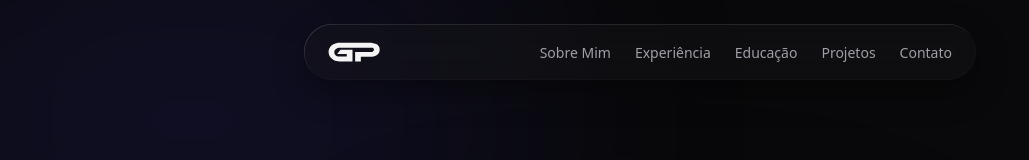
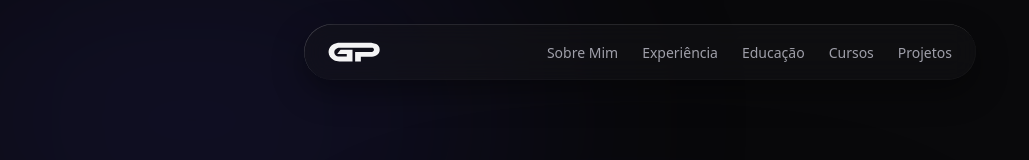
Before and after one commit to GroundWave96/portfolio, a Next.js app: page / in a window 1280 px wide. Shown: the top 160 px of the page, without its empty margins (0-1029 px from the left). Built offline with nearby package versions, Linux system fonts and the light colour scheme.

Commit message:
feat: adiciona botão 'Cursos' ao header

```diff
--- a/src/components/Header.tsx
+++ b/src/components/Header.tsx
@@ -13,8 +13,8 @@ export function Header({ showLogo = true }: { showLogo?: boolean }) {
     { name: dict.header.about, href: "#sobre" },
     { name: dict.header.experience, href: "#experiencia" },
     { name: dict.header.education, href: "#educacao" },
+    { name: dict.header.courses, href: "#cursos" },
     { name: dict.header.projects, href: "#projetos" },
-    { name: dict.header.contact, href: "#contato" },
   ];
 
   const iosSpring: Transition = {
--- a/src/locales/pt.json
+++ b/src/locales/pt.json
@@ -4,7 +4,7 @@
     "experience": "Experiência",
     "education": "Educação",
     "projects": "Projetos",
-    "contact": "Contato"
+    "courses": "Cursos"
   },
   "hero": {
     "name": "Gabriel Pimentel",
```
